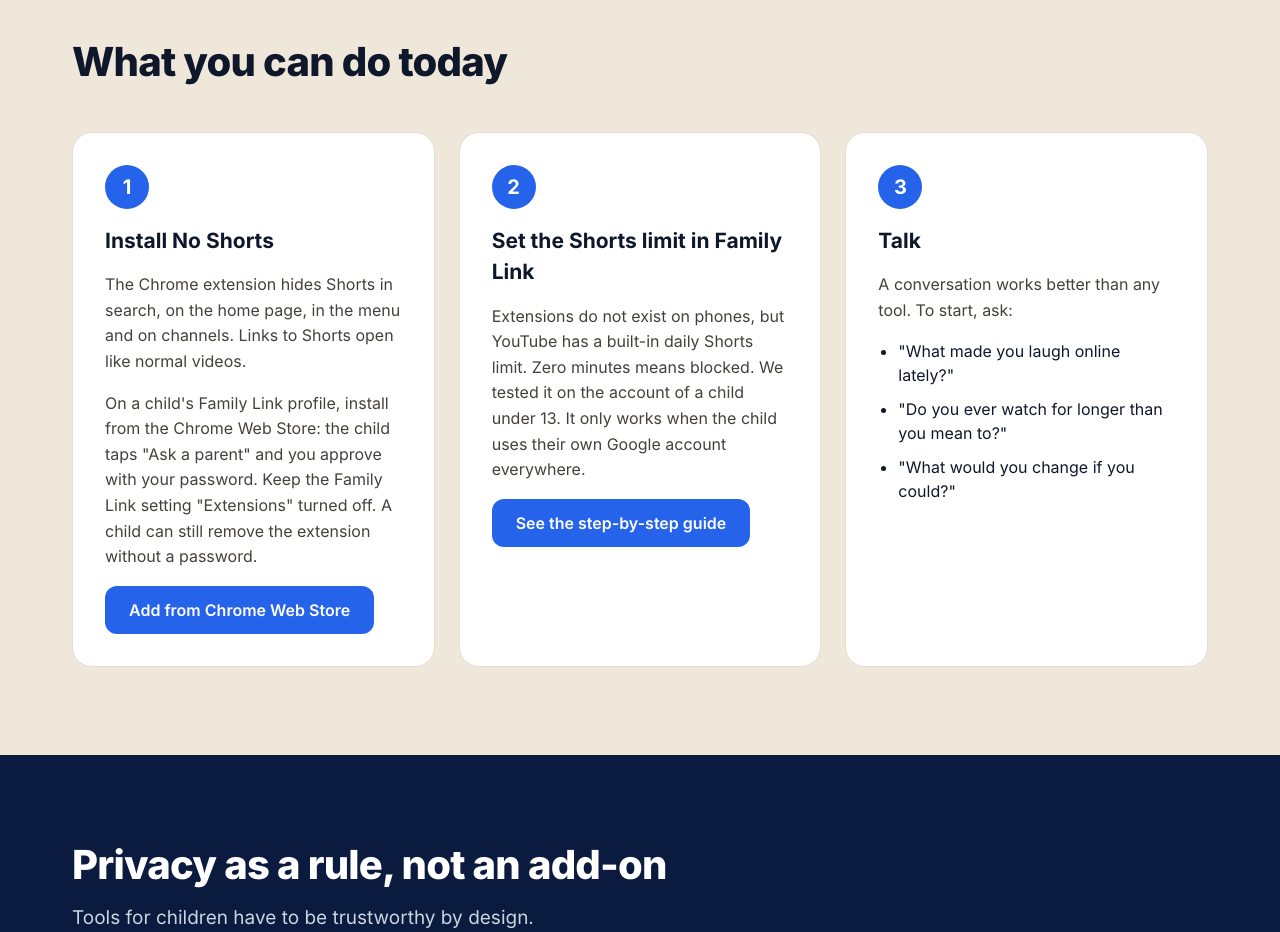
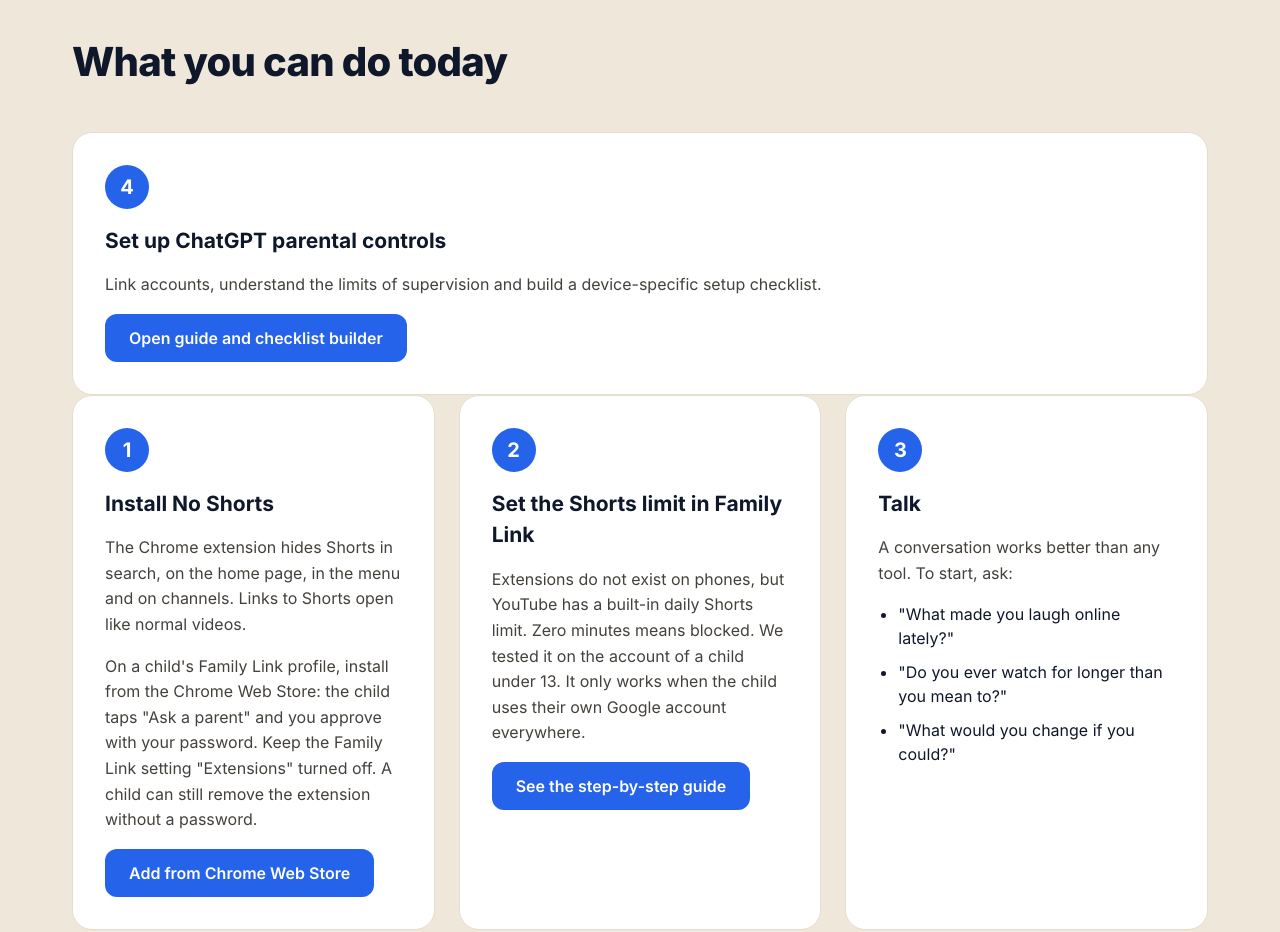
Before and after one commit to safenest-oss/safenest-oss.github.io, a plain HTML site: page parents/index.html in a window 1280 px wide. Shown: the part 2600-3532 px from the top of the page. Drawn offline with Linux system fonts and the light colour scheme.

Commit message:
feat: link ChatGPT parent guide from English landing page

```diff
--- a/parents/index.html
+++ b/parents/index.html
@@ -90,6 +90,7 @@
 
 <section id="act" class="alt"><div class="wrap">
 <div class="section-head wide"><h2>What you can do today</h2></div>
+<div class="grid"><div class="card"><div class="num">4</div><h3>Set up ChatGPT parental controls</h3><p>Link accounts, understand the limits of supervision and build a device-specific setup checklist.</p><a class="btn" href="/guides/chatgpt-parental-controls/">Open guide and checklist builder</a></div></div>
 <div class="grid">
 <div class="card"><div class="num">1</div><h3>Install No Shorts</h3>
 <p>The Chrome extension hides Shorts in search, on the home page, in the menu and on channels. Links to Shorts open like normal videos.</p>
```
